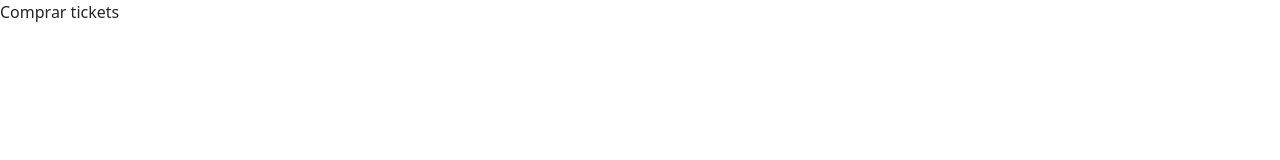
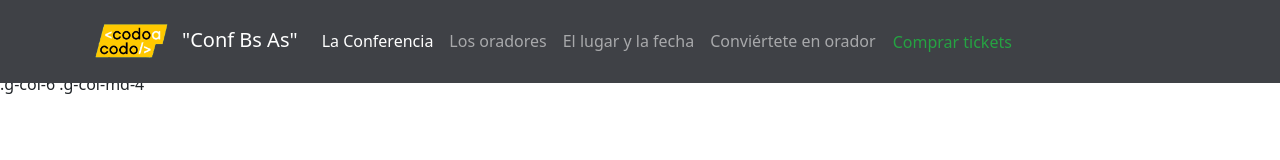
Before and after one commit to Maria-OW/TP_FRONTEND, a plain HTML site: page comprar-tickets.html in a window 1280 px wide. Drawn offline with nearby package versions, Linux system fonts and the light colour scheme.

Commit message:
Add files via upload

```diff
--- a/comprar-tickets.html
+++ b/comprar-tickets.html
@@ -8,7 +8,50 @@
     <title>Tickets</title>
 </head>
 <body>
-    Comprar tickets
+    <header>
+        <nav class="navbar navbar-dark bg-dark fixed-top navbar-expand-lg"><!--Cambio navbar-expand-lg por navbar-expand-sm y queda mejor-->
+         <div class="container">
+            <a class="navbar-brand" href="index.html"><img src="./resources/img/codoacodo.png"  alt="Codo a Codo">"Conf Bs As"</a>
+            <button class="navbar-toggler" type="button" data-bs-toggle="collapse" data-bs-target="#navbarSupportedContent" arial-controls="navbarSupportedContent" aria-expanded="false" aria-label="Toggle navigation">
+                 <span class="navbar-toggler-icon"></span>
+             </button>
+             <div class="collapse navbar-collapse justified-content-end" id="navbarSupportedContent">
+                 <ul class="navbar-nav mb-2 mb-lg-0"> <!--nav justify-content-end-->
+                     <li class="nav-item">
+                       <a class="nav-link active" aria-current="page" href="#">La Conferencia</a>
+                     </li>
+                     <li class="nav-item">
+                       <a class="nav-link" href="#oradores">Los oradores</a>
+                     </li>
+                     <li class="nav-item">
+                       <a class="nav-link" href="#lugar">El lugar y la fecha</a>
+                     </li>
+                     <li class="nav-item">
+                       <a class="nav-link" href="form-orador">Conviértete en orador</a>
+                     </li>
+                     <li class="nav-item">
+                       <a class="nav-link btn-compra-tickets" href="#">Comprar tickets</a>
+                     </li>
+                   </ul>
+             </div>
+         </div>
+         </nav>
+     </header>
 
+     <main>
+        <sectiom class="container p-section">
+            <div class="row justify-content-center">
+                <div class="grid">
+  <div class="g-col-6 g-col-md-4">.g-col-6 .g-col-md-4</div>
+  <div class="g-col-6 g-col-md-4">.g-col-6 .g-col-md-4</div>
+  <div class="g-col-6 g-col-md-4">.g-col-6 .g-col-md-4</div>
+</div>
+
+            </div>
+
+        </sectiom>
+     </main>
+
+     <script src="https://cdn.jsdelivr.net/npm/bootstrap@5.1.3/dist/js/bootstrap.bundle.min.js" integrity="sha384-ka7Sk0Gln4gmtz2MlQnikT1wXgYsOg+OMhuP+IlRH9sENBO0LRn5q+8nbTov4+1p" crossorigin="anonymous"></script>
 </body>
 </html>
```
